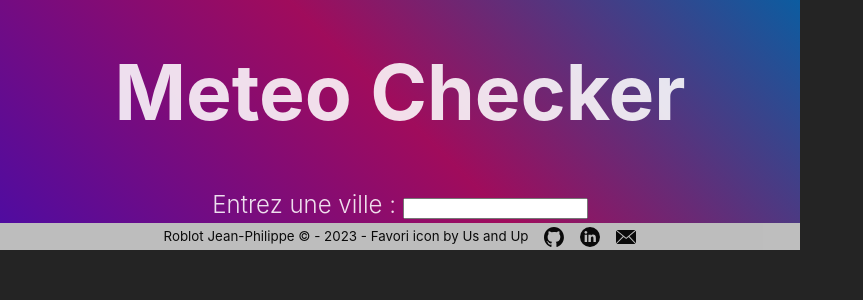
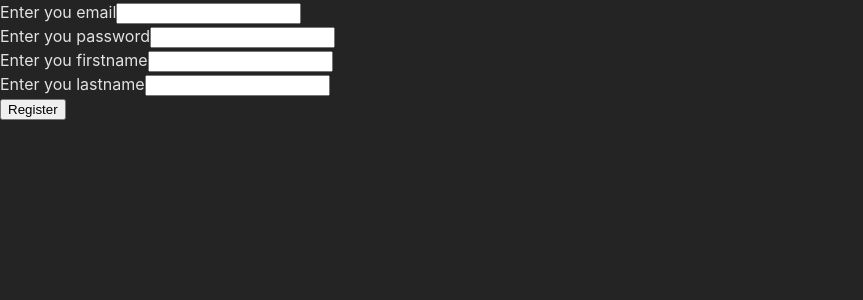
Before and after one commit to Beldaras/meteo-checker, a React (Vite) app: page /signup in a window 1280 px wide. Shown: the top 300 px of the page, without its empty margins (0-863 px from the left). Built offline with nearby package versions, Linux system fonts and the light colour scheme; no server answers.

Commit message:
add routes to pages home, login and signup

```diff
--- a/src/App.jsx
+++ b/src/App.jsx
@@ -1,14 +1,19 @@
-import Home from "./pages/Home"
-import Footer from "./components/footer";
+import { BrowserRouter, Routes, Route } from "react-router-dom";
+
+import Home from "./pages/Home";
+import Login from "./pages/Login";
+import SignUp from "./pages/SignUp";
 
 function App() {
-
   return (
-    <>
-      <Home />
-      <Footer />
-    </>
-  )
+    <BrowserRouter>
+      <Routes>
+        <Route path="/" element={<Home />} />
+        <Route path="/login" element={<Login />} />
+        <Route path="/signup" element={<SignUp />} />
+      </Routes>
+    </BrowserRouter>
+  );
 }
 
 export default App;
--- a/src/main.jsx
+++ b/src/main.jsx
@@ -1,13 +1,10 @@
 import React from "react";
 import ReactDOM from "react-dom/client";
 import App from "./App.jsx";
-import { BrowserRouter } from "react-router-dom";
 import "./index.css";
 
 ReactDOM.createRoot(document.getElementById("root")).render(
   <React.StrictMode>
-    <BrowserRouter>
-      <App />
-    </BrowserRouter>
+    <App />
   </React.StrictMode>
 );
--- a/src/pages/Home.jsx
+++ b/src/pages/Home.jsx
@@ -3,6 +3,7 @@
 import axios from "axios";
 import styles from "../styles/Home.module.css";
 import CityCard from "../components/CityCard";
+import Footer from "../components/footer";
 
 function Home() {
   const [city, setCity] = useState(localStorage.getItem('city') || "");
@@ -72,6 +73,7 @@
                  sunRise={sunRise}
                  sunSet={sunSet} />
       </div>
+      <Footer />
     </>
   );
 }
--- a/src/pages/SignUp.jsx
+++ b/src/pages/SignUp.jsx
@@ -3,8 +3,8 @@
 function Login() {
   const [email, setEmail] = useState("");
   const [password, setPassword] = useState("");
-  const [firstname, setFirstname] = useState("John");
-  const [lastname, setLastname] = useState("Doe");
+  const [firstname, setFirstname] = useState("");
+  const [lastname, setLastname] = useState("");
 
   return (
     <form>
```
